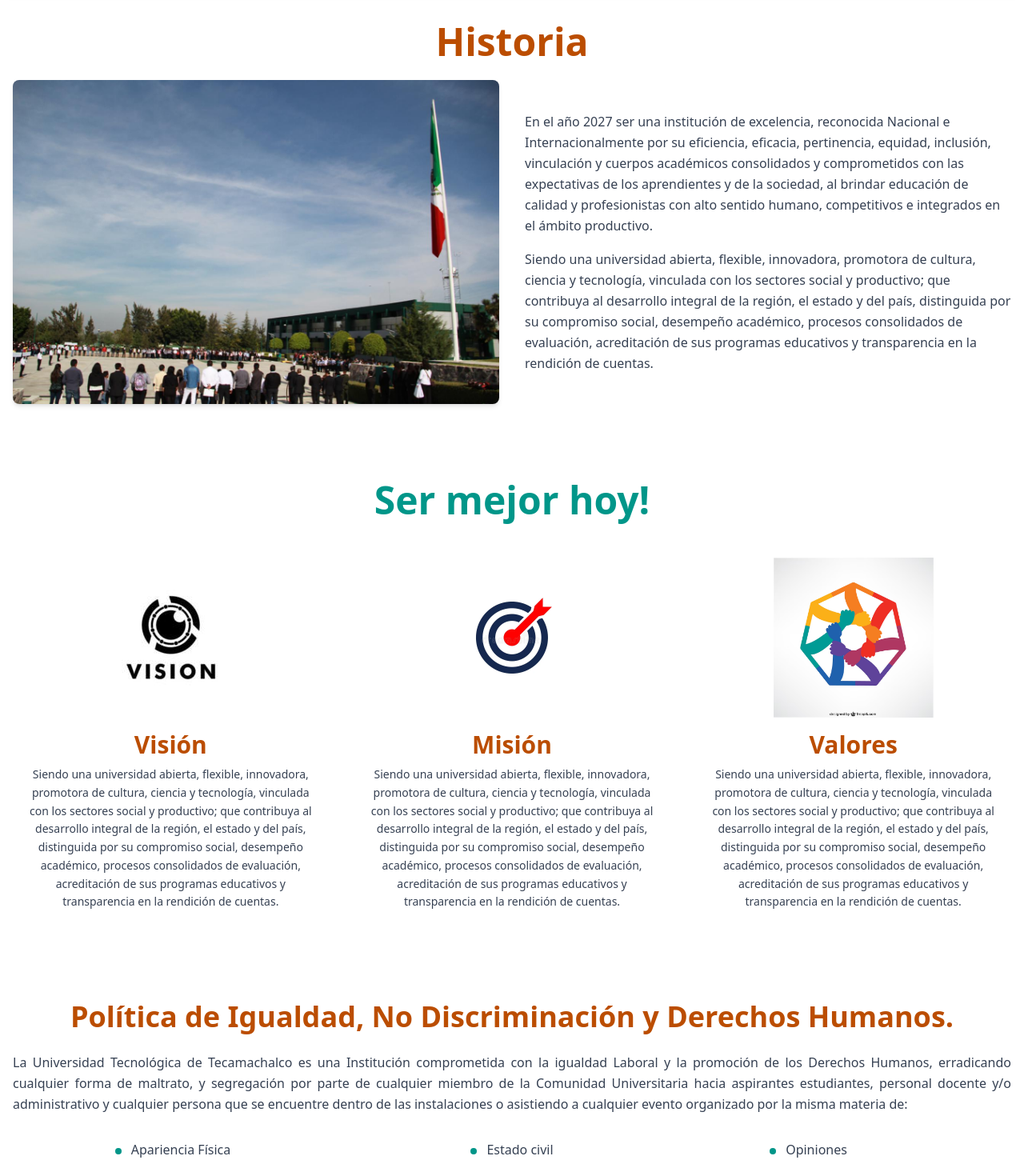
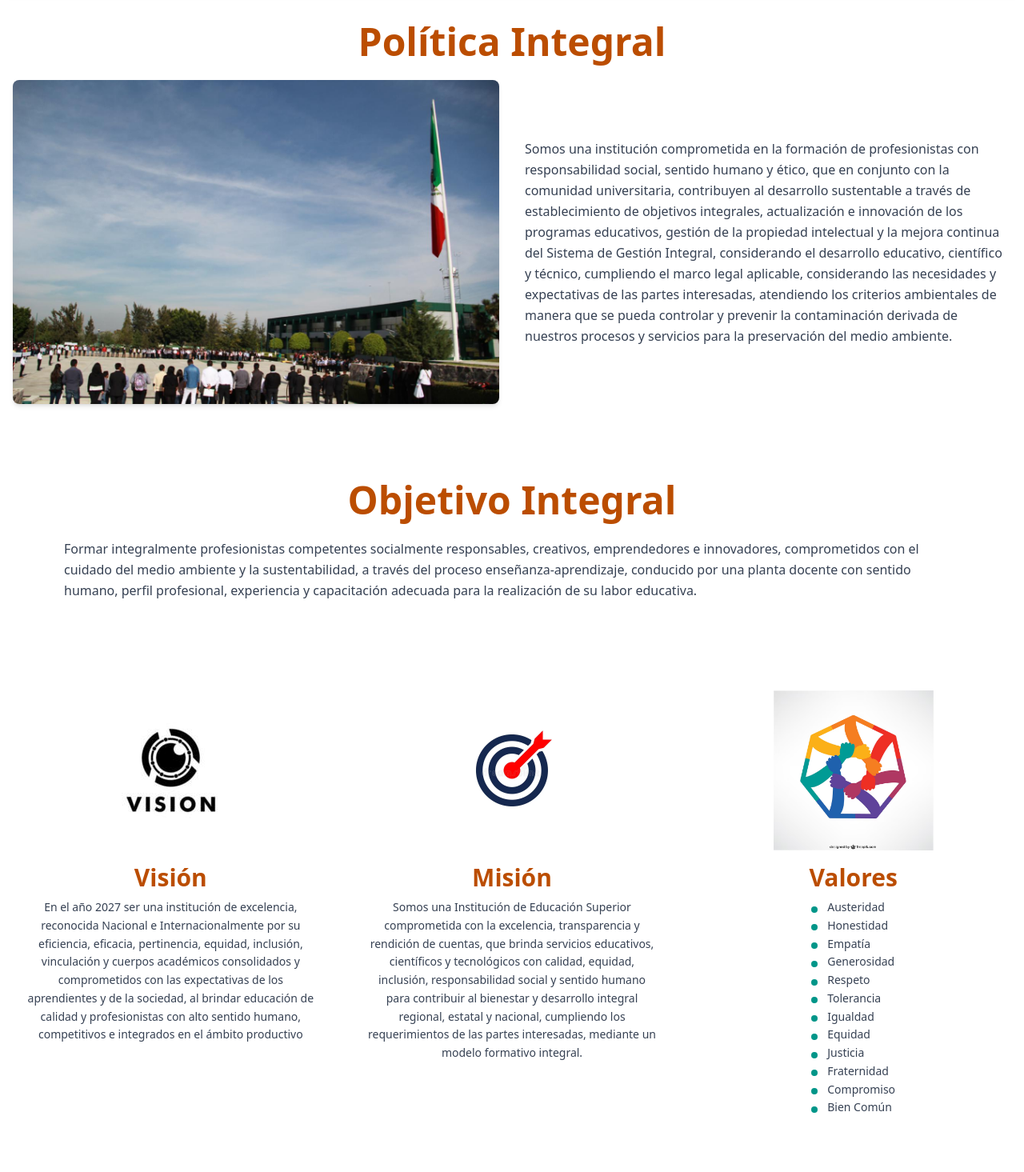
Before and after one commit to RaulZamoraPerez/UTTECAM, a React (Vite) app: page /nosotros in a window 1280 px wide. Shown: the part 100-1565 px from the top of the page at 80% size. Built offline with nearby package versions, Linux system fonts and the light colour scheme.

Commit message:
Arreglado apartado de nosotros

```diff
--- a/src/components/FeatureCard.tsx
+++ b/src/components/FeatureCard.tsx
@@ -1,6 +1,6 @@
 type FeatureCardProps = {
   title: string;
-  description: string;
+  description: string | string[];
   imageSrc: string;
 }
 
@@ -16,7 +16,19 @@ export default function FeatureCardNosotros({ title, description, imageSrc }: Fe
         />
       </div>
       <h3 className="text-3xl font-bold text-amber-700 mb-2">{title}</h3>
-      <p className="text-gray-700 leading-relaxed text-sm">{description}</p>
+      {
+        typeof description === 'string' ?
+        <p className="text-gray-700 leading-relaxed text-sm">{description}</p> :
+        <ul className="list-disc list-inside text-gray-700 leading-relaxed text-sm">
+          {description.map((item, index) => (
+            <li key={index} className="flex items-center">
+              <span className="mt-1 w-2 h-2 bg-teal-600 rounded-full flex-shrink-0 mr-3"></span>
+              <span className="text-gray-700">{item}</span>
+              </li>
+          ))}
+        </ul>
+      }
+
     </div>
   );
 }
--- a/src/views/Becas/Becas2.tsx
+++ b/src/views/Becas/Becas2.tsx
@@ -25,7 +25,7 @@ export default function Becas2() {
 
         {/* Contenedor del PDF */}
 
-        <ContenedorPDF  fakePDFUrl={fakePDFUrl} isLoading={isLoading} setIsLoading={setIsLoading}  />
+        <ContenedorPDF  fakePDFUrl={fakePDFUrl} /* isLoading={isLoading} */ setIsLoading={setIsLoading}  />
       </div>
 
       <div className="mx-0   mb-10 px-4 sm:px-2 max-w-screen-md">
--- a/src/views/Nosotros/Nosotros.tsx
+++ b/src/views/Nosotros/Nosotros.tsx
@@ -7,19 +7,31 @@ export default function Nosotros() {
       imageSrc: 'nosotros/vision.jpg', // Reemplaza con tu ruta
       title: 'Visión',
       description:
-        'Siendo una universidad abierta, flexible, innovadora, promotora de cultura, ciencia y tecnología, vinculada con los sectores social y productivo; que contribuya al desarrollo integral de la región, el estado y del país, distinguida por su compromiso social, desempeño académico, procesos consolidados de evaluación, acreditación de sus programas educativos y transparencia en la rendición de cuentas.',
+        'En el año 2027 ser una institución de excelencia, reconocida Nacional e Internacionalmente por su eficiencia, eficacia, pertinencia, equidad, inclusión, vinculación y cuerpos académicos consolidados y comprometidos con las expectativas de los aprendientes y de la sociedad, al brindar educación de calidad y profesionistas con alto sentido humano, competitivos e integrados en el ámbito productivo'
     },
     {
       imageSrc: 'nosotros/mision.webp',
       title: 'Misión',
       description:
-        'Siendo una universidad abierta, flexible, innovadora, promotora de cultura, ciencia y tecnología, vinculada con los sectores social y productivo; que contribuya al desarrollo integral de la región, el estado y del país, distinguida por su compromiso social, desempeño académico, procesos consolidados de evaluación, acreditación de sus programas educativos y transparencia en la rendición de cuentas.',
+        'Somos una Institución de Educación Superior comprometida con la excelencia, transparencia y rendición de cuentas, que brinda servicios educativos, científicos y tecnológicos con calidad, equidad, inclusión, responsabilidad social y sentido humano para contribuir al bienestar y desarrollo integral regional, estatal y nacional, cumpliendo los requerimientos de las partes interesadas, mediante un modelo formativo integral.',
     },
     {
       imageSrc: 'nosotros/valores.avif',
       title: 'Valores',
-      description:
-        'Siendo una universidad abierta, flexible, innovadora, promotora de cultura, ciencia y tecnología, vinculada con los sectores social y productivo; que contribuya al desarrollo integral de la región, el estado y del país, distinguida por su compromiso social, desempeño académico, procesos consolidados de evaluación, acreditación de sus programas educativos y transparencia en la rendición de cuentas.',
+      description:[
+        'Austeridad',
+        'Honestidad',
+        'Empatía',
+        'Generosidad',
+        'Respeto',
+        'Tolerancia',
+        'Igualdad',
+        'Equidad',
+        'Justicia',
+        'Fraternidad',
+        'Compromiso',
+        'Bien Común'
+      ],
     },
   ];
 
@@ -48,7 +60,7 @@ export default function Nosotros() {
     <div className="mb-24">
       <section className="bg-white py-12 px-4">
 
-      <h2 className="text-5xl font-bold text-amber-700 mb-6 text-center">Historia</h2>
+        <h2 className="text-5xl font-bold text-amber-700 mb-6 text-center">Política Integral</h2>
         <div className="container mx-auto flex flex-col-reverse lg:flex-row items-center lg:items-center gap-8">
           {/* Imagen */}
           <div className="w-full lg:w-1/2">
@@ -62,29 +74,21 @@ export default function Nosotros() {
           {/* Texto */}
           <div className="w-full lg:w-1/2">
             <p className="text-gray-700 leading-relaxed">
-            En el año 2027 ser una institución de excelencia, reconocida Nacional e
-            Internacionalmente por su eficiencia, eficacia, pertinencia, equidad,
-            inclusión, vinculación y cuerpos académicos consolidados y comprometidos
-            con las expectativas de los aprendientes y de la sociedad, al brindar
-            educación de calidad y profesionistas con alto sentido humano,
-            competitivos e integrados en el ámbito productivo.
-          </p>
-          <p className="mt-4 text-gray-700 leading-relaxed">
-            Siendo una universidad abierta, flexible, innovadora, promotora de cultura,
-            ciencia y tecnología, vinculada con los sectores social y productivo; que
-            contribuya al desarrollo integral de la región, el estado y del país,
-            distinguida por su compromiso social, desempeño académico, procesos
-            consolidados de evaluación, acreditación de sus programas educativos y
-            transparencia en la rendición de cuentas.
+            Somos una institución comprometida en la formación de profesionistas con responsabilidad social, sentido humano y ético, que en conjunto con la comunidad universitaria, contribuyen al desarrollo sustentable a través de establecimiento de objetivos integrales, actualización e innovación de los programas educativos, gestión de la propiedad intelectual y la mejora continua del Sistema de Gestión Integral, considerando el desarrollo educativo, científico y técnico, cumpliendo el marco legal aplicable, considerando las necesidades y expectativas de las partes interesadas, atendiendo los criterios ambientales de manera que se pueda controlar y prevenir la contaminación derivada de nuestros procesos y servicios para la preservación del medio ambiente.
             </p>
           </div>
         </div>
       </section>
 
+      <section className="bg-white py-12 px-20">
+        <h2 className="text-5xl font-bold text-amber-700 mb-6 text-center">Objetivo Integral</h2>
+        <p className='text-gray-700 leading-relaxed'>
+        Formar integralmente profesionistas competentes socialmente responsables, creativos, emprendedores e innovadores, comprometidos con el cuidado del medio ambiente y la sustentabilidad, a través del proceso enseñanza-aprendizaje, conducido por una planta docente con sentido humano, perfil profesional, experiencia y capacitación adecuada para la realización de su labor educativa.
+        </p>
+      </section>
+
     <section className="bg-white py-12 px-4">
-      <h2 className="text-4xl lg:text-5xl font-bold text-center text-teal-600 mb-8">
-        Ser mejor hoy!
-      </h2>
+
       <div className="container mx-auto grid grid-cols-1 md:grid-cols-3 gap-8">
         {features.map((feature) => (
           <FeatureCardNosotros
@@ -105,7 +109,7 @@ export default function Nosotros() {
     </h2>
 
     {/* Párrafo */}
-    <p className="text-gray-700 leading-relaxed text-justify mb-8">
+    <p className="text-gray-700 leading-relaxed text-justify mb-8 px-20">
       La Universidad Tecnológica de Tecamachalco es una Institución comprometida
       con la igualdad Laboral y la promoción de los Derechos Humanos, erradicando
       cualquier forma de maltrato, y segregación por parte de cualquier miembro
```
Lines whose indentation alone changed are shown as unchanged.
